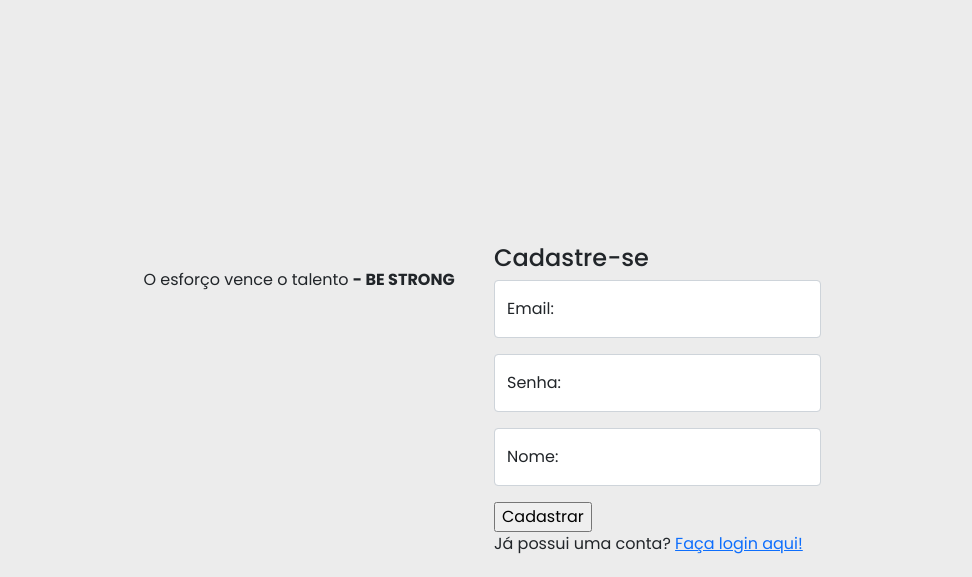
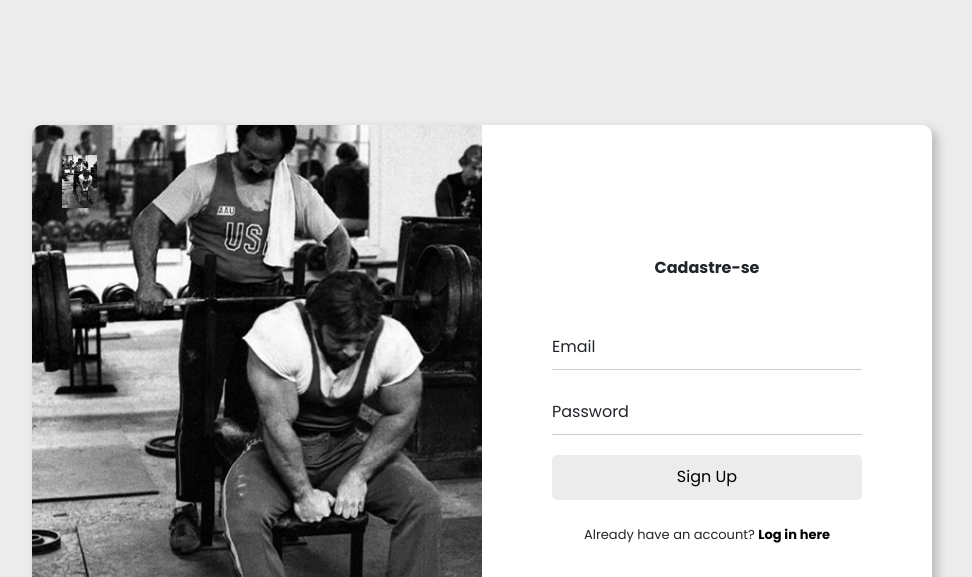
Before and after one commit to VitorSuave/Projeto-Individual-BeStrong, a plain HTML site: page public/login.html in a window 1280 px wide. Shown: the top 577 px of the page, without its empty margins (158-1130 px from the left). Drawn offline with nearby package versions, Linux system fonts and the light colour scheme.

Commit message:
Tela de Cadastro(Atualizada)

```diff
--- a/public/cadastro.css
+++ b/public/cadastro.css
@@ -1,18 +1,180 @@
 @import url('https://fonts.googleapis.com/css2?family=Poppins:wght@400;500;600;700&display=swap');
 
-
-*{
+* {
     font-family: 'Poppins', sans-serif;
 }
 
-.wrapper{
+.wrapper {
     background: #ececec;
     padding: 0 20px 0 20px;
 }
 
-.main{
+.main {
     display: flex;
     justify-content: center;
     align-items: center;
     min-height: 100vh;
 }
+
+.side-image {
+    background-image: url("assets/login_background.jpg");
+    background-position: center;
+    background-size: cover;
+    background-repeat: no-repeat;
+    border-radius: 10px 0 0 10px;
+    position: relative;
+}
+
+.row {
+    width: 900px;
+    height: 550px;
+    border-radius: 10px;
+    background: #fff;
+    padding: 0px;
+    box-shadow: 5px 5px 10px 1px rgba(0, 0, 0, 0.2);
+}
+
+.text {
+    position: absolute;
+    top: 90%;
+    left: 50%;
+    transform: translate(-50%, -50%);
+}
+
+.text p {
+    color: #fff;
+    font-size: 20px;
+}
+
+i {
+    font-weight: 400;
+    font-size: 15px;
+}
+
+.right {
+    display: flex;
+    justify-content: center;
+    align-items: center;
+    position: relative;
+}
+
+.input-box {
+    width: 330px;
+    box-sizing: border-box;
+}
+
+img {
+    width: 35px;
+    position: absolute;
+    top: 30px;
+    left: 30px;
+}
+
+.input-box header {
+    font-weight: 700;
+    text-align: center;
+    margin-bottom: 45px;
+}
+
+.input-field {
+    display: flex;
+    flex-direction: column;
+    position: relative;
+    padding: 0 10px 0 10px;
+}
+
+.input {
+    height: 45px;
+    width: 100%;
+    background: transparent;
+    border: none;
+    border-bottom: 1px solid rgba(0, 0, 0, 0.2);
+    outline: none;
+    margin-bottom: 20px;
+    color: #40414a;
+}
+
+.input-box .input-field label {
+    position: absolute;
+    top: 10px;
+    left: 10px;
+    pointer-events: none;
+    transition: .5s;
+}
+
+.input-field input:focus~label {
+    top: -10px;
+    font-size: 13px;
+}
+
+.input-field input:valid~label {
+    top: -10px;
+    font-size: 13px;
+    color: #5d5076;
+}
+
+.input-field .input:focus,
+.input-field .input:valid {
+    border-bottom: 1px solid #743ae1;
+}
+
+.submit {
+    border: none;
+    outline: none;
+    height: 45px;
+    background: #ececec;
+    border-radius: 5px;
+    transition: .4s;
+}
+
+.submit:hover {
+    background: rgba(37, 95, 156, 0.937);
+    color: #fff;
+}
+
+.signin {
+    text-align: center;
+    font-size: small;
+    margin-top: 25px;
+}
+
+span a {
+    text-decoration: none;
+    font-weight: 700;
+    color: #000;
+    transition: .5s;
+}
+
+span a:hover {
+    text-decoration: underline;
+    color: #000;
+}
+
+@media only screen and (max-width: 768px) {
+    .side-image {
+        border-radius: 10px 10px 0 0;
+    }
+
+    img {
+        width: 35px;
+        position: absolute;
+        top: 20px;
+        left: 47%;
+    }
+
+    .text {
+        position: absolute;
+        top: 70%;
+        text-align: center;
+    }
+
+    .text p,
+    i {
+        font-size: 16px;
+    }
+
+    .row {
+        max-width: 420px;
+        width: 100%;
+    }
+}
--- a/public/login.html
+++ b/public/login.html
@@ -15,10 +15,9 @@
         <div class="container main">
             <div class="row">
                 <div class="col-md-6 side-image">
-
-                    <img src="images/white.png" alt="">
+                    <img src="assets/login_background.jpg" alt="">
                     <div class="text">
-                        <p> O esforço vence o talento <strong>- BE STRONG </strong></p>
+                        <p>Supere seus limites <strong>- Be Strong</strong></p>
                     </div>
 
                 </div>
@@ -26,33 +25,27 @@
 
                     <div class="input-box">
 
-                        <h4>Cadastre-se</h4>
-                        <div class="form-floating mb-3">
-                            <input type="email" class="form-control" id="floatingInput" placeholder="email@hotmail.com">
-                            <label for="floatingInput">Email:</label>
+                       <header>Cadastre-se</header>
+                       <div class="input-field">
+                            <input type="text" class="input" id="email" required="" autocomplete="off">
+                            <label for="email">Email</label>
                         </div>
-                    </div>
-                    <div class="form-floating mb-3">
-                        <input type="password" class="form-control" id="floatingPassword" placeholder="Senha">
-                        <label for="floatingPassword">Senha:</label>
-                    </div>
+                       <div class="input-field">
+                            <input type="password" class="input" id="pass" required="">
+                            <label for="pass">Password</label>
+                        </div>
+                       <div class="input-field">
 
-                    <div class="form-floating mb-3">
-                        <input type="email" class="form-control" id="floatingInput" placeholder="Apelido">
-                        <label for="floatingInput">Nome:</label>
-                    </div>
-
-                    <div class="input-field">
-                        <input type="submit" class="submit" value="Cadastrar">
-                    </div>
-                    <div class="signin">
-                        <span>Já possui uma conta? <a href="#">Faça login aqui!</a></span>
+                            <input type="submit" class="submit" value="Sign Up">
+                       </div>
+                       <div class="signin">
+                        <span>Already have an account? <a href="#">Log in here</a></span>
+                       </div>
                     </div>
                 </div>
             </div>
         </div>
     </div>
-    </div>
 
 </body>
 
```
Also changed, not shown: public/assets/login_background.jpg (added).
